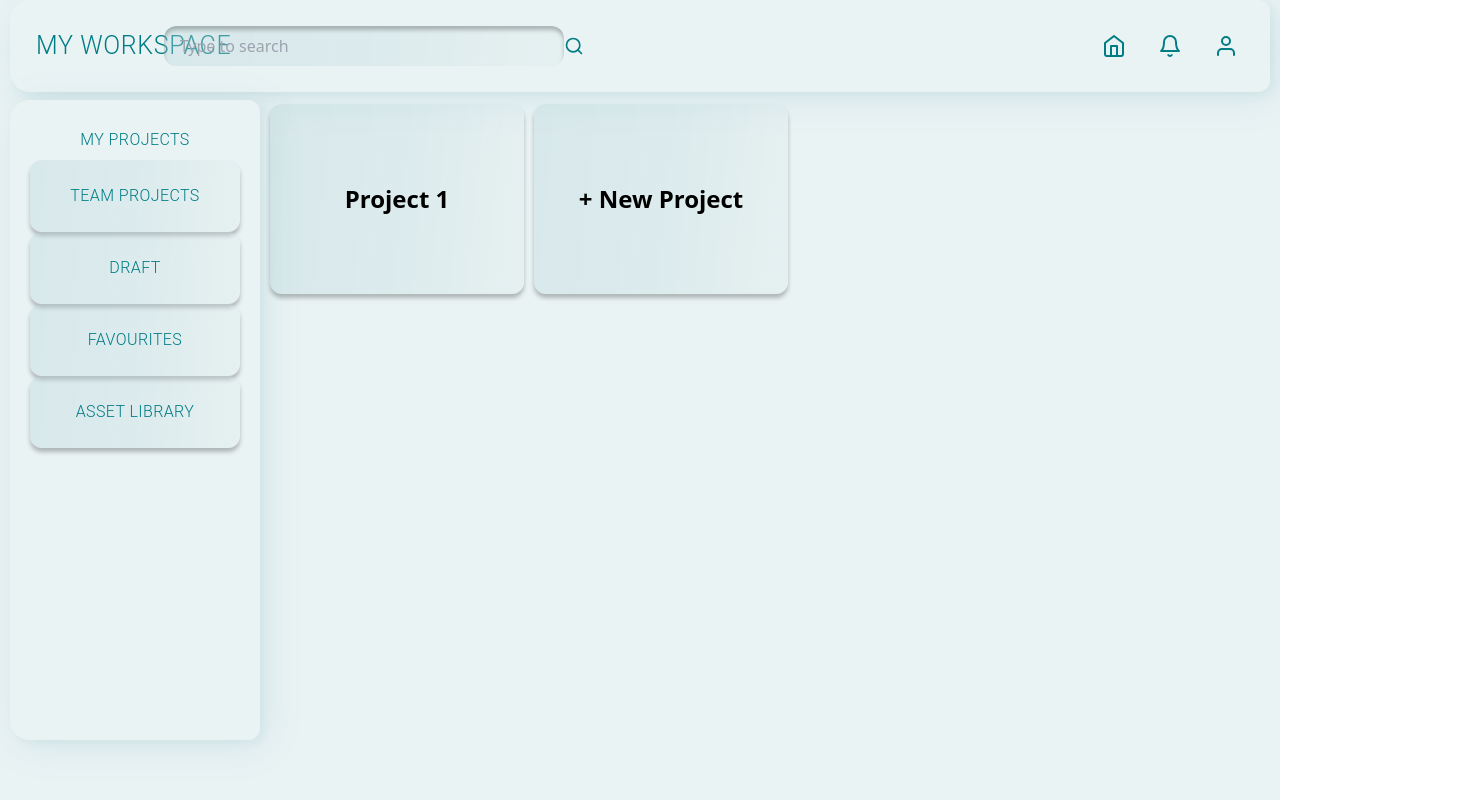
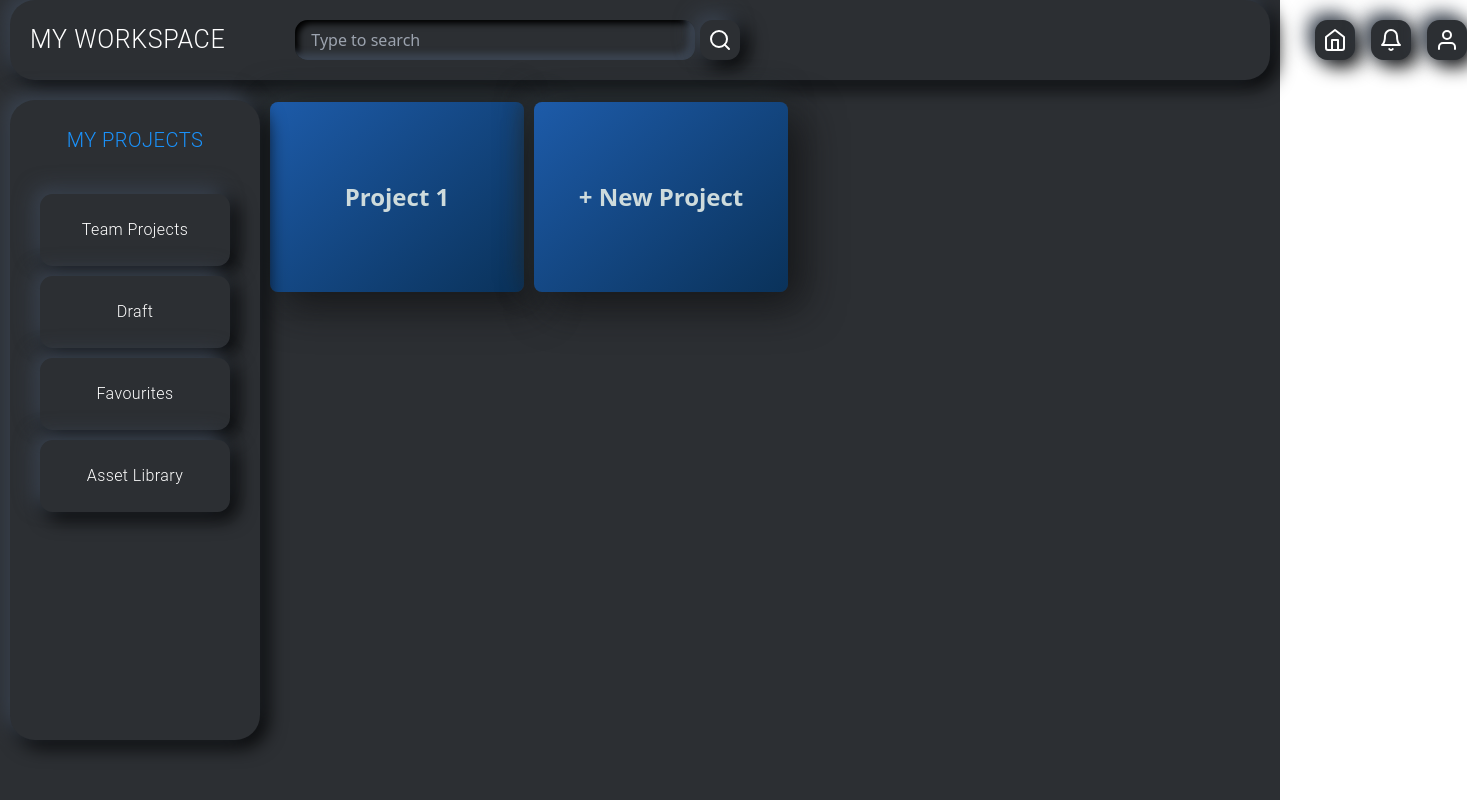
Before and after one commit to GirishMaity/XRC-Assignment, a React (Create React App) app: page /dashboard in a window 1280 px wide. Shown: the whole page, 1467 px wide, since content can reach past the window. Built offline with nearby package versions, Linux system fonts and the light colour scheme.

Commit message:
Dark mode

```diff
--- a/src/components/Cards4.js
+++ b/src/components/Cards4.js
@@ -6,7 +6,7 @@ const Container = styled.div`
   height: 80vh;
   margin-left: 270px;
   margin-right: 10px;
-  margin-top: 12px;
+  margin-top: 22px;
 `;
 
 const Card = styled.div`
@@ -20,15 +20,10 @@ const Card = styled.div`
 
   transition: 0.5s ease-out;
   overflow: visible;
-  background: linear-gradient(
-      95.73deg,
-      rgba(0, 118, 135, 0.08) 0.9%,
-      rgba(0, 118, 135, 0.06) 52.54%,
-      rgba(0, 118, 135, 0.02) 99.06%
-    ),
-    rgba(235, 240, 241, 0.3);
-  border-radius: 12px;
-  box-shadow: 0px 4px 4px rgba(0, 0, 0, 0.25);
+  background: linear-gradient(138.69deg, #1d5ba9 0%, #0a325a 100%);
+  box-shadow: 14px 14px 40px rgba(16, 16, 18, 0.75), -7px -7px 30px #262e32;
+  border-radius: 8px;
+
   &:hover {
     border-color: #008bf8;
     box-shadow: 5px 5px 8px #222, -5px -5px 8px #444;
@@ -46,6 +41,7 @@ const CardDetails = styled.div`
   gap: 0.5em;
   display: grid;
   place-content: center;
+  rgba(206, 219, 220, 1)
 `;
 
 const Button = styled.button`
@@ -75,6 +71,7 @@ const Button = styled.button`
 const Text = styled.p`
   font-size: 1.5em;
   font-weight: bold;
+  color: rgba(206, 219, 220, 1);
 `;
 
 const Cards4 = () => {
--- a/src/components/Dashboard.js
+++ b/src/components/Dashboard.js
@@ -5,7 +5,7 @@ import styled from "styled-components";
 import Cards4 from "./Cards4";
 
 const Container = styled.div`
-  background: rgba(234, 243, 244, 1);
+  background: #2c2f33;
 
   height: 100vh;
 `;
--- a/src/components/LandingPage.js
+++ b/src/components/LandingPage.js
@@ -3,7 +3,7 @@ import { Link } from "react-router-dom";
 import styled from "styled-components";
 
 const Container = styled.div`
-  background: rgba(234, 243, 244, 1);
+  background: #2c2f33;
 
   height: 100vh;
   display: flex;
@@ -13,7 +13,7 @@ const Container = styled.div`
 `;
 
 const Text = styled.h1`
-  color: #3f455a;
+  color: rgba(255, 255, 255, 1);
   font-size: 4rem;
   text-shadow: 2px 2px #636e72;
   font-family: "SF Pro Text";
@@ -31,9 +31,9 @@ const Button = styled.button`
   align-items: center;
   border: none;
   font-size: 16px;
-  color: rgb(161, 161, 161);
+
   transition: 500ms;
-  background-color: #008bf8;
+  background-color: rgba(26, 145, 250, 1);
   color: #fff;
   border-radius: 12px;
   box-shadow: 2px 2px 5px rgba(0, 0, 0, 0.5),
--- a/src/components/Login.js
+++ b/src/components/Login.js
@@ -4,7 +4,7 @@ import { useNavigate } from "react-router-dom";
 import styled from "styled-components";
 
 const Background = styled.div`
-  background: rgba(234, 243, 244, 1);
+  background: #2c2f33;
   display: flex;
   align-items: center;
   justify-content: center;
@@ -23,15 +23,10 @@ const Container = styled.div`
   left: 532px;
   top: 62px;
 
-  background: linear-gradient(
-      95.73deg,
-      rgba(0, 118, 135, 0.08) 0.9%,
-      rgba(0, 118, 135, 0.06) 52.54%,
-      rgba(0, 118, 135, 0.02) 99.06%
-    ),
-    rgba(235, 240, 241, 0.3);
   border-radius: 24px;
-  box-shadow: 0px 4px 4px rgba(0, 0, 0, 0.25);
+  background: #2c2f33;
+  box-shadow: -6.22302px -6.22302px 18.6691px #3b4451,
+    6.22302px 6.22302px 18.6691px #000000;
 `;
 
 const Text = styled.div`
@@ -54,24 +49,25 @@ const Text = styled.div`
 
   /* Silver/700 */
 
-  color: #3f455a;
+  color: rgba(255, 255, 255, 1);
 `;
 
 const Input = styled.input`
   position: relative;
   top: 4rem;
   width: 17rem;
-  height: 2rem;
+  height: 2.5rem;
 
-  background: #e1e3ea;
 
-  box-shadow: inset -3px -3px 6px #ffffff, inset 3px 3px 6px #c4c7d4;
   border-radius: 10px;
+  background: #2c2f33;
+  box-shadow: inset -6.22302px -6.22302px 6.22302px #3b4451,
+    inset 3.73381px 3.73381px 6.22302px #000000;
+  //border-radius: 12.446px;
   &:focus {
-    box-shadow: inset 1px 1px 1px rgba(0, 0, 0, 0.5),
-      inset -1px -1px 2px rgba(255, 255, 255, 0.05);
-    transition: 0.3s;
-  }
+    box-shadow: inset 2px 2px 8px rgba(0, 0, 0, 0.25),
+      inset -2px -2px 8px rgba(0, 0, 0, 0.25);
+    outline: none;
 `;
 
 const Button = styled.button`
@@ -137,7 +133,7 @@ const Login = () => {
         <Text>Login</Text>
         <form>
           <Input
-            placeholder=" Full name"
+            placeholder="  Full name"
             type="text"
             name="name"
             value={userData.name}
@@ -146,7 +142,7 @@ const Login = () => {
           <br />
           <br />
           <Input
-            placeholder=" Email"
+            placeholder="  Email"
             type="text"
             name="email"
             value={userData.email}
--- a/src/components/Navbar.js
+++ b/src/components/Navbar.js
@@ -5,14 +5,14 @@ import { FiHome, FiBell, FiUser, FiSearch } from "react-icons/fi";
 
 const NavbarContainer = styled.div`
   display: flex;
-  justify-content: space-between;
+  justify-content: left;
   align-items: center;
   flex-wrap: wrap;
-  padding: 16px;
-  background: #eaf3f4;
-  box-shadow: 4px 4px 10px rgba(0, 118, 135, 0.05),
-    6px 6px 40px rgba(0, 118, 135, 0.1);
-  border-radius: 20px 12px 12px 20px;
+  padding: 10px;
+  background: #2c2f33;
+  box-shadow: -6.22302px -6.22302px 18.6691px #3b4451,
+    6.22302px 6.22302px 18.6691px #000000;
+  border-radius: 24.8921px;
   transition: all 0.3s ease;
 
   left: 10px;
@@ -32,22 +32,36 @@ const NavbarBrand = styled.h1`
   letter-spacing: 0.025em;
   text-transform: uppercase;
 
-  color: #007c84;
+  color: rgba(255, 255, 255, 1);
 `;
 
 const NavbarLinks = styled.ul`
   display: flex;
+  position: relative;
   list-style: none;
-  margin: 0;
+  left: 67rem;
+  width: 2.5rem;
+  margin: 0.5rem;
   padding: 0;
+  background: #2c2f33;
+  box-shadow: -6.22302px -6.22302px 18.6691px #3b4451,
+    6.22302px 6.22302px 18.6691px #000000;
+  border-radius: 12.446px;
+  position: relative;
+  aspect-ratio: 1/1;
 `;
 
 const NavbarLink = styled.li`
-  margin: 0 16px;
+  display: flex;
+  position: relative;
+  margin: 0px 16px;
+  align-items: center;
+  justify-content: center;
+  right: 8px;
   font-size: 18px;
   font-weight: bold;
   text-transform: uppercase;
-  color: rgba(0, 124, 132, 1);
+  color: rgba(255, 255, 255, 1);
   text-shadow: 2px 2px 10px rgba(0, 0, 0, 0.3),
     -2px -2px 10px rgba(255, 255, 255, 0.3);
   &:hover {
@@ -59,29 +73,27 @@ const DropdownMenu = styled.div`
   position: absolute;
   top: 98px;
   right: 10px;
-  background: linear-gradient(
-      95.73deg,
-      rgba(0, 118, 135, 0.08) 0.9%,
-      rgba(0, 118, 135, 0.06) 52.54%,
-      rgba(0, 118, 135, 0.02) 99.06%
-    ),
-    rgba(235, 240, 241, 0.3);
-  border-radius: 12px;
-  box-shadow: 0px 4px 4px rgba(0, 0, 0, 0.25);
-  color: rgba(0, 124, 132, 1);
+  width: 8rem;
+  background: #2c2f33;
+  box-shadow: -6.22302px -6.22302px 18.6691px #3b4451,
+    6.22302px 6.22302px 18.6691px #000000;
+  border-radius: 24.8921px;
+  color: rgba(26, 145, 250, 1);
   display: ${(props) => (props.isOpen ? "block" : "none")};
 `;
 
 const DropdownLink = styled(Link)`
   display: block;
   padding: 0.5rem;
-  color: rgba(0, 124, 132, 1);
+  color: rgba(255, 255, 255, 1);
   text-decoration: none;
   transition: all 0.3s ease;
+  background: #2c2f33;
+  box-shadow: -6.22302px -6.22302px 18.6691px #3b4451,
+    6.22302px 6.22302px 18.6691px #000000;
+  border-radius: 12.446px;
   &:hover {
-    background: #007c84;
-    color: #fff;
-    /* Shadow 01 */
+    color: rgba(26, 145, 250, 1);
 
     box-shadow: 0px 15px 80px rgba(0, 124, 132, 0.13),
       0px 5.47525px 40.9132px rgba(0, 124, 132, 0.0896976),
@@ -93,8 +105,11 @@ const DropdownLink = styled(Link)`
 `;
 
 const SearchContainer = styled.div`
+  left: 35rem;
+  right: 40rem;
   display: flex;
   align-items: center;
+  position: relative;
 `;
 
 const SearchForm = styled.form`
@@ -108,15 +123,10 @@ const SearchInput = styled.input`
   margin-left: -500px;
   color: rgba(0, 124, 132, 1);
   padding: 0.5rem 1rem;
-  background: linear-gradient(
-      95.73deg,
-      rgba(0, 118, 135, 0.08) 0.9%,
-      rgba(0, 118, 135, 0.06) 52.54%,
-      rgba(0, 118, 135, 0.02) 99.06%
-    ),
-    rgba(235, 240, 241, 0.3);
-  box-shadow: inset 0px 4px 4px rgba(0, 0, 0, 0.25);
-  border-radius: 12px;
+  background: #2c2f33;
+  box-shadow: inset -6.22302px -6.22302px 6.22302px #3b4451,
+    inset 3.73381px 3.73381px 6.22302px #000000;
+  border-radius: 12.446px;
   &:focus {
     box-shadow: inset 2px 2px 8px rgba(0, 0, 0, 0.25),
       inset -2px -2px 8px rgba(0, 0, 0, 0.25);
@@ -125,17 +135,26 @@ const SearchInput = styled.input`
 `;
 
 const SearchButton = styled.button`
-  background-color: transparent;
+  //background-color: transparent;
   border: none;
-  color: rgba(0, 124, 132, 1);
+  color: rgba(255, 255, 255, 1);
   cursor: pointer;
   transition: all 0.3s ease;
   &:hover {
-    transform: scale(1.2);
+    transform: scale(1.1);
   }
   &:active {
     color: #bbb;
   }
+  padding: 0.5rem;
+  width: 2.5rem;
+  margin: 0.3rem;
+  background: #2c2f33;
+  box-shadow: -6.22302px -6.22302px 18.6691px #3b4451,
+    6.22302px 6.22302px 18.6691px #000000;
+  border-radius: 12.446px;
+  position: relative;
+  aspect-ratio: 1/1;
 `;
 
 const Navbar = () => {
@@ -148,7 +167,7 @@ const Navbar = () => {
         <SearchForm>
           <SearchInput type="text" placeholder="Type to search" />
           <SearchButton type="submit">
-            <FiSearch size={20} />
+            <FiSearch size={24} />
           </SearchButton>
         </SearchForm>
       </SearchContainer>
@@ -156,9 +175,13 @@ const Navbar = () => {
         <NavbarLink>
           <FiHome size={24} />
         </NavbarLink>
+      </NavbarLinks>
+      <NavbarLinks>
         <NavbarLink>
           <FiBell size={24} />
         </NavbarLink>
+      </NavbarLinks>
+      <NavbarLinks>
         <NavbarLink onClick={() => setIsOpen(!isOpen)}>
           <FiUser size={24} />
         </NavbarLink>
--- a/src/components/SideBar.js
+++ b/src/components/SideBar.js
@@ -8,10 +8,10 @@ const SidebarContainer = styled.div`
   position: fixed;
   left: 10px;
   top: 100px;
-  background: #eaf3f4;
-  box-shadow: 4px 4px 10px rgba(0, 118, 135, 0.05),
-    6px 6px 40px rgba(0, 118, 135, 0.1);
-  border-radius: 20px 12px 12px 20px;
+  background: #2c2f33;
+  box-shadow: -6.22302px -6.22302px 18.6691px #3b4451,
+    6.22302px 6.22302px 18.6691px #000000;
+  border-radius: 24.8921px;
 
   transition: all 0.3s ease;
   z-index: 1;
@@ -22,7 +22,7 @@ const SidebarContainer = styled.div`
 const SidebarLink = styled(Link)`
   display: block;
   padding: 1rem;
-  color: rgba(0, 124, 132, 1);
+  color: rgba(255, 255, 255, 1);
   font-family: "Roboto";
   font-style: normal;
   font-weight: 300;
@@ -30,30 +30,20 @@ const SidebarLink = styled(Link)`
   line-height: 40px;
 
   letter-spacing: 0.025em;
-  text-transform: uppercase;
+  margin: 10px;
 
-  background: linear-gradient(
-      95.73deg,
-      rgba(0, 118, 135, 0.08) 0.9%,
-      rgba(0, 118, 135, 0.06) 52.54%,
-      rgba(0, 118, 135, 0.02) 99.06%
-    ),
-    rgba(235, 240, 241, 0.3);
-  border-radius: 12px;
-  box-shadow: 0px 4px 4px rgba(0, 0, 0, 0.25);
+  background: #2c2f33;
+  box-shadow: -6.22302px -6.22302px 18.6691px #3b4451,
+    6.22302px 6.22302px 18.6691px #000000;
+  border-radius: 12.446px;
   text-decoration: none;
   transition: all 0.3s ease;
   &:hover {
-    background: #007c84;
-    color: #fff;
-    /* Shadow 01 */
-
-    box-shadow: 0px 15px 80px rgba(0, 124, 132, 0.13),
-      0px 5.47525px 40.9132px rgba(0, 124, 132, 0.0896976),
-      0px 2.65813px 30.1634px rgba(0, 124, 132, 0.0723178),
-      0px 1.30307px 21.8208px rgba(0, 124, 132, 0.0576822),
-      0px 0.515234px 12.1225px rgba(0, 124, 132, 0.0403024);
-    border-radius: 12px;
+    background: #2c2f33;
+    box-shadow: inset -6.22302px -6.22302px 6.22302px #3b4451,
+      inset 3.73381px 3.73381px 6.22302px #000000;
+    border-radius: 12.446px;
+    color: rgba(26, 145, 250, 1);
   }
 `;
 
@@ -62,19 +52,20 @@ const SidebarText = styled.h1`
   font-family: "Roboto";
   font-style: normal;
   font-weight: 300;
-  font-size: 16px;
+  font-size: 20px;
   line-height: 40px;
 
   letter-spacing: 0.025em;
   text-transform: uppercase;
 
-  color: #007c84;
+  color: rgba(26, 145, 250, 1);
 `;
 
 const SideBar = () => {
   return (
     <SidebarContainer>
       <SidebarText>My Projects</SidebarText>
+      <br />
       <SidebarLink to="/team-projects">
         <i className="fa fa-users" aria-hidden="true"></i>Team Projects
       </SidebarLink>
```
